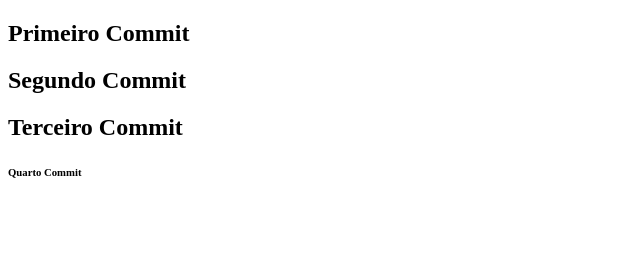
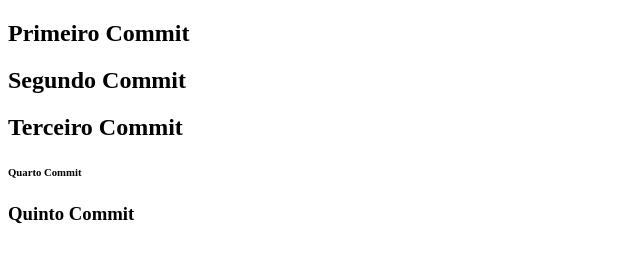
Before and after one commit to Th14go/projeto-colaborativo, a plain HTML site: page index.html in a window 1280 px wide. Shown: the whole page, without its empty margins (0-640 px from the left). Drawn offline with Linux system fonts and the light colour scheme.

Commit message:
Final Commit

```diff
--- a/index.html
+++ b/index.html
@@ -17,6 +17,7 @@
        <h2>Segundo Commit</h2>
        <h2>Terceiro Commit</h2>
        <h6>Quarto Commit</h6>
+       <h3>Quinto Commit</h3>
 
     </body>
 </html>
```
